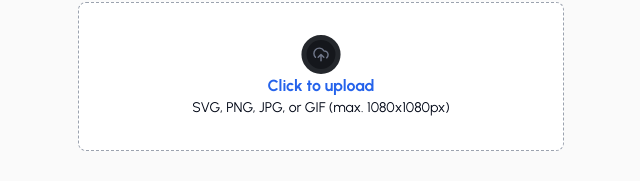
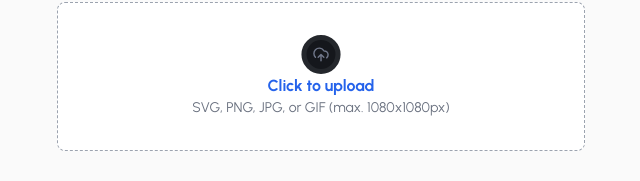
Before and after one commit to Raiza-Hub/point-of-sale, a Next.js app: page /create-item in a window 1280 px wide. Shown: the part 956-1137 px from the top of the page, without its empty margins (319-959 px from the left). Built offline with nearby package versions, Linux system fonts and the light colour scheme; no server answers; sample sign-in values are in the browser's storage.

Commit message:
fix: better styling

```diff
--- a/src/app/create-item/page.tsx
+++ b/src/app/create-item/page.tsx
@@ -110,52 +110,6 @@ const Page = () => {
         return redirect("/sign-in");
     }
 
-    // const handleImage = async (blob: Blob, fileName: string) => {
-    //     setIsImageLoading(true)
-    //     setImageUrl('')
-
-    //     try {
-    //         const file = new File([blob], fileName, { type: 'image/*' });
-
-    //         const uploaded = await startUpload([file]);
-
-    //         // eslint-disable-next-line @typescript-eslint/no-explicit-any
-    //         const storageId = (uploaded[0].response as any).storageId;
-
-    //         setImageStorageId(storageId);
-
-    //         const imageUrl = await getImageUrl({ storageId });
-    //         setImageUrl(imageUrl!);
-    //         setIsImageLoading(false);
-    //         toast({
-    //             title: "Thumbnail uploadeed successfully",
-    //         })
-
-    //     } catch (error) {
-    //         console.log(error)
-    //         toast({ title: 'Error generating thumbnail', variant: 'destructive' })
-    //     }
-    // }
-
-
-    // const uploadImage = async (e: React.ChangeEvent<HTMLInputElement>) => {
-    //     e.preventDefault();
-
-    //     try {
-    //         const files = e.target.files;
-    //         if (!files) return;
-    //         const file = files[0];
-    //         const blob = await file.arrayBuffer()
-    //             .then((ab) => new Blob([ab]));
-
-    //         handleImage(blob, file.name);
-    //     } catch (error) {
-    //         console.log(error)
-    //         toast({ title: 'Error uploading image', variant: 'destructive' })
-    //     }
-    // }
-
-
     const handleImageUplaod = async (e: React.ChangeEvent<HTMLInputElement>) => {
         const file = e.target.files?.[0]
         if (!file) return;
@@ -230,10 +184,10 @@ const Page = () => {
 
 
     return (
-        <div className="w-[486px] flex flex-col mx-auto mt-10">
+        <div className="max-w-xl flex flex-col mx-auto mt-10 px-6">
             <Form {...form}>
                 <form onSubmit={form.handleSubmit(onSubmit)} className="space-y-8">
-                    <div className="flex flex-col gap-6">
+                    <div className=" flex flex-col gap-6">
                         <FormField
                             control={form.control}
                             name="name"
@@ -461,7 +415,7 @@ const Page = () => {
                             <h2 className="font-bold text-primary">
                                 Click to upload
                             </h2>
-                            <p className="text-sm font-normal">SVG, PNG, JPG, or GIF (max. 1080x1080px)</p>
+                            <p className="text-sm text-gray-500 text-center">SVG, PNG, JPG, or GIF (max. 1080x1080px)</p>
                         </div>
 
                     </div>
--- a/src/app/page.tsx
+++ b/src/app/page.tsx
@@ -73,7 +73,7 @@ export default function Home() {
 
 
   return (
-    <div className="max-w-2xl lg:max-w-7xl flex flex-col justify-center px-2 mx-auto">
+    <div className="w-full lg:max-w-7xl flex flex-col justify-center mx-auto px-6 lg:px-8">
       <main className="flex flex-col gap-4">
         <Navbar />
         <div className=" flex justify-center">
--- a/src/components/DishCategory.tsx
+++ b/src/components/DishCategory.tsx
@@ -105,7 +105,7 @@ export function Categories() {
             opts={{
                 align: "start",
             }}
-            className="w-full max-w-xs sm:max-w-sm md:max-w-7xl cursor-grabbing"
+            className="w-full md:max-w-7xl cursor-grabbing"
             onMouseEnter={plugin.current.stop}
             onMouseLeave={plugin.current.reset}
         >
--- a/src/components/ProductSkeleton.tsx
+++ b/src/components/ProductSkeleton.tsx
@@ -4,7 +4,7 @@ export default function ProductSkeleton() {
             <div className="grid grid-cols-1 md:grid-cols-2 lg:grid-cols-4 gap-4">
                 {Array.from({ length: 8 }).map((_, index) => (
                     <div key={index} className=" space-y-2">
-                        <div className="relative w-full lg:w-60 h-32 animate-pulse overflow-hidden rounded-lg bg-gray-200">
+                        <div className="relative w-full h-32 animate-pulse overflow-hidden rounded-lg bg-gray-200">
                             <div className="absolute inset-0 bg-gradient-to-r from-transparent via-gray-300/40 to-transparent animate-[shimmer_1.5s_infinite]" />
                         </div>
 
```
